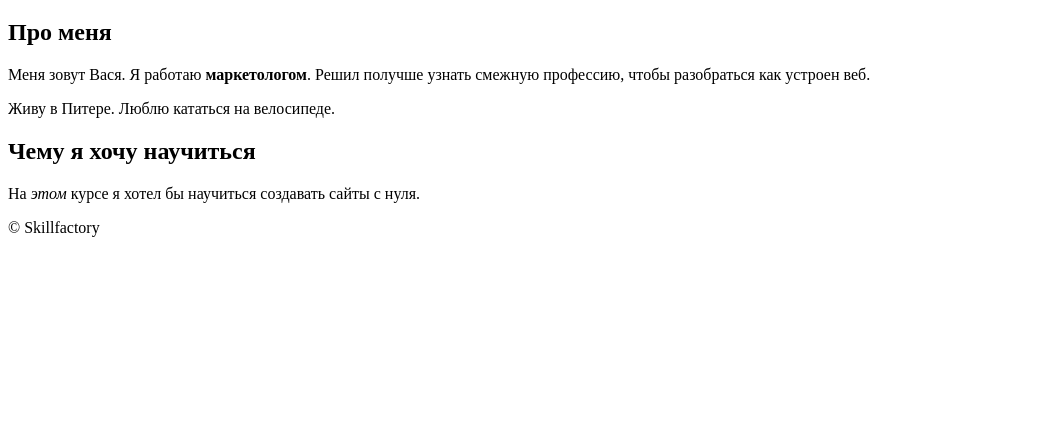
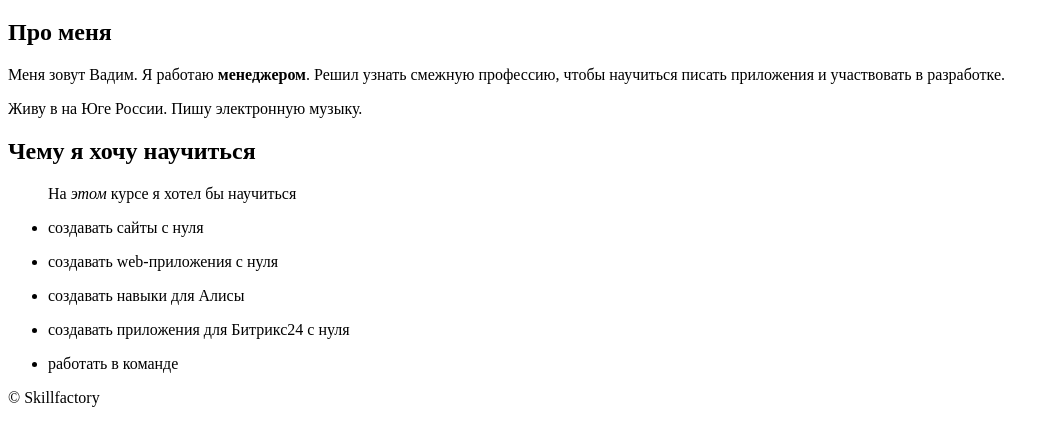
Before and after one commit to savchuckvadim/skillfactory-site, a plain HTML site: page index.html in a window 1280 px wide. Shown: the part 87-530 px from the top of the page, without its empty margins (0-1059 px from the left). Drawn offline with Linux system fonts and the light colour scheme.

Commit message:
fix index.html

```diff
--- a/index.html
+++ b/index.html
@@ -11,14 +11,21 @@
         <a href="pages/about.html">О нас</a>
         <a href="pages/contacts.html">Контакты</a>
     </header>
-    <main>
+         <main>
         <h1>Моя первая веб-страница</h1>
-        <h2>Про меня</h2>
-        <p>Меня зовут Вася. Я работаю <strong>маркетологом</strong>. Решил получше узнать смежную профессию, чтобы разобраться как устроен веб.</p>
-        <p>Живу в Питере. Люблю кататься на велосипеде.</p>
+         <h2>Про меня</h2>
+          <p>Меня зовут Вадим. Я работаю <strong>менеджером</strong>. Решил узнать смежную профессию, чтобы научиться писать приложения и участвовать в разработке.</p>
+          <p>Живу в на Юге России. Пишу электронную музыку.</p>
         <h2>Чему я хочу научиться</h2>
-        <p>На <em>этом</em> курсе я хотел бы научиться создавать сайты с нуля.</p>
-    </main>
+          <ul>
+        <p>На <em>этом</em> курсе я хотел бы научиться</p>
+            <li><p>создавать сайты с нуля</p></li>
+            <li><p>создавать web-приложения с нуля</p></li>
+            <li><p>создавать навыки для Алисы</p></li>
+            <li><p>создавать приложения для Битрикс24 с нуля</p></li>
+            <li><p>работать в команде</p></li>
+          </ul>
+         </main>
     <footer>
         <span>&copy;&nbsp;Skillfactory</span>
     </footer>
```
